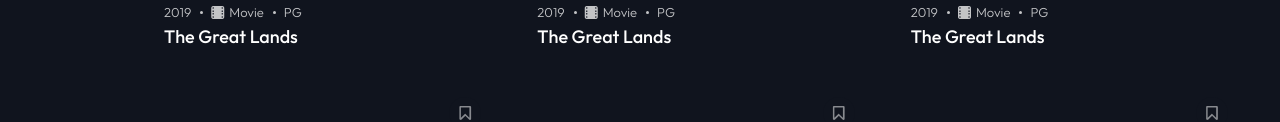
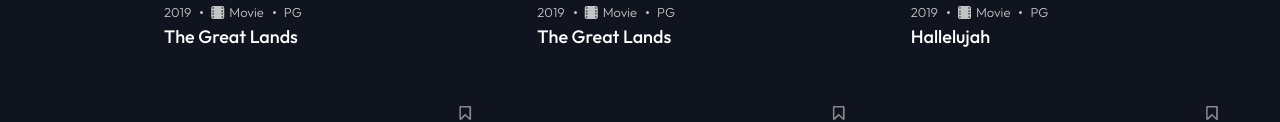
Before and after one commit to patsok/entertainment-app, a website built with Vite: page index.html in a window 1280 px wide. Shown: the part 1476-1598 px from the top of the page. Built offline with nearby package versions, Linux system fonts and the light colour scheme; files whose address does not match are found by name.

```diff
--- a/index.html
+++ b/index.html
@@ -461,7 +461,7 @@
             </div>
             <div class="video-card__rating video-card-prop__single">PG</div>
           </div>
-          <div class="video-card__title">The Great Lands</div>
+          <div class="video-card__title">Hallelujah</div>
         </div>
       </div>
       <div class="video-card">
```
Also changed, not shown: package.json (+10 -0 lines).
